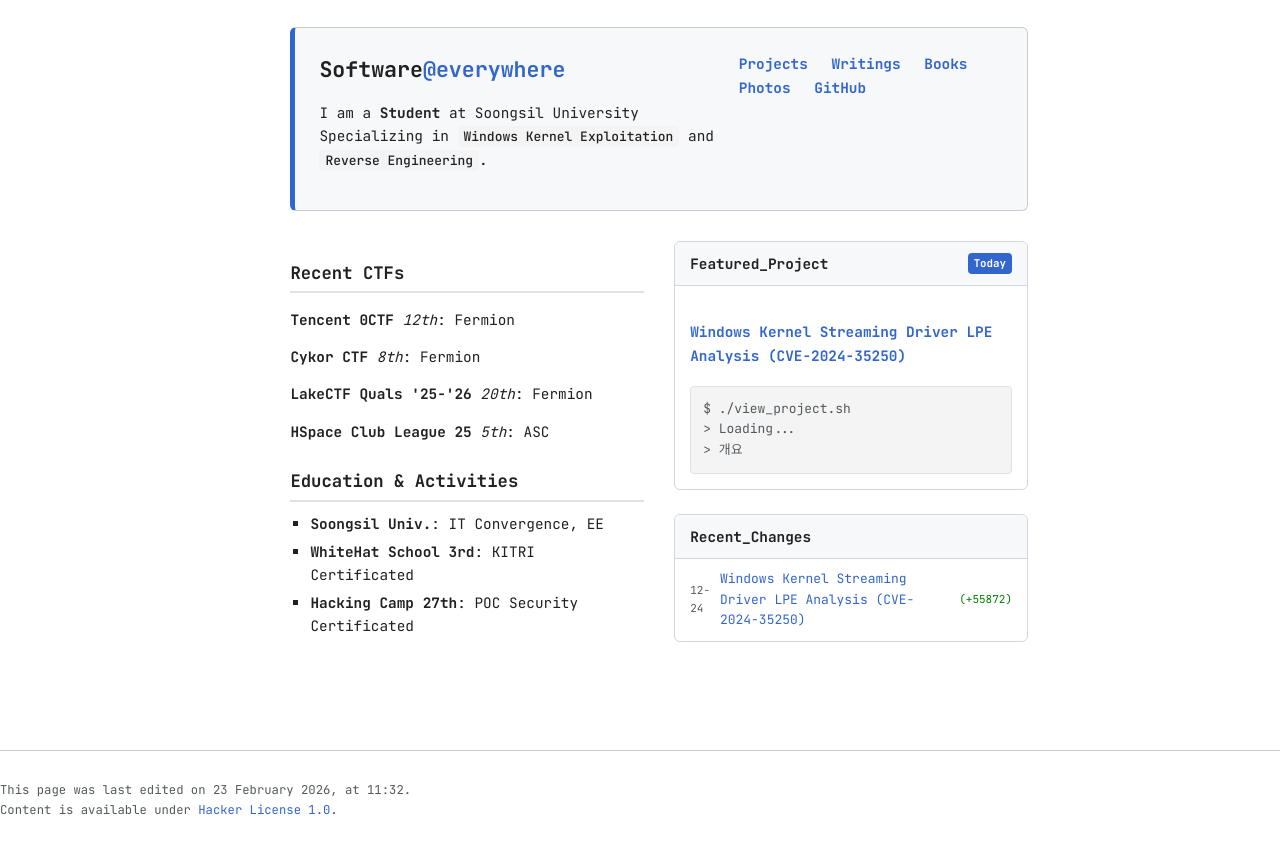
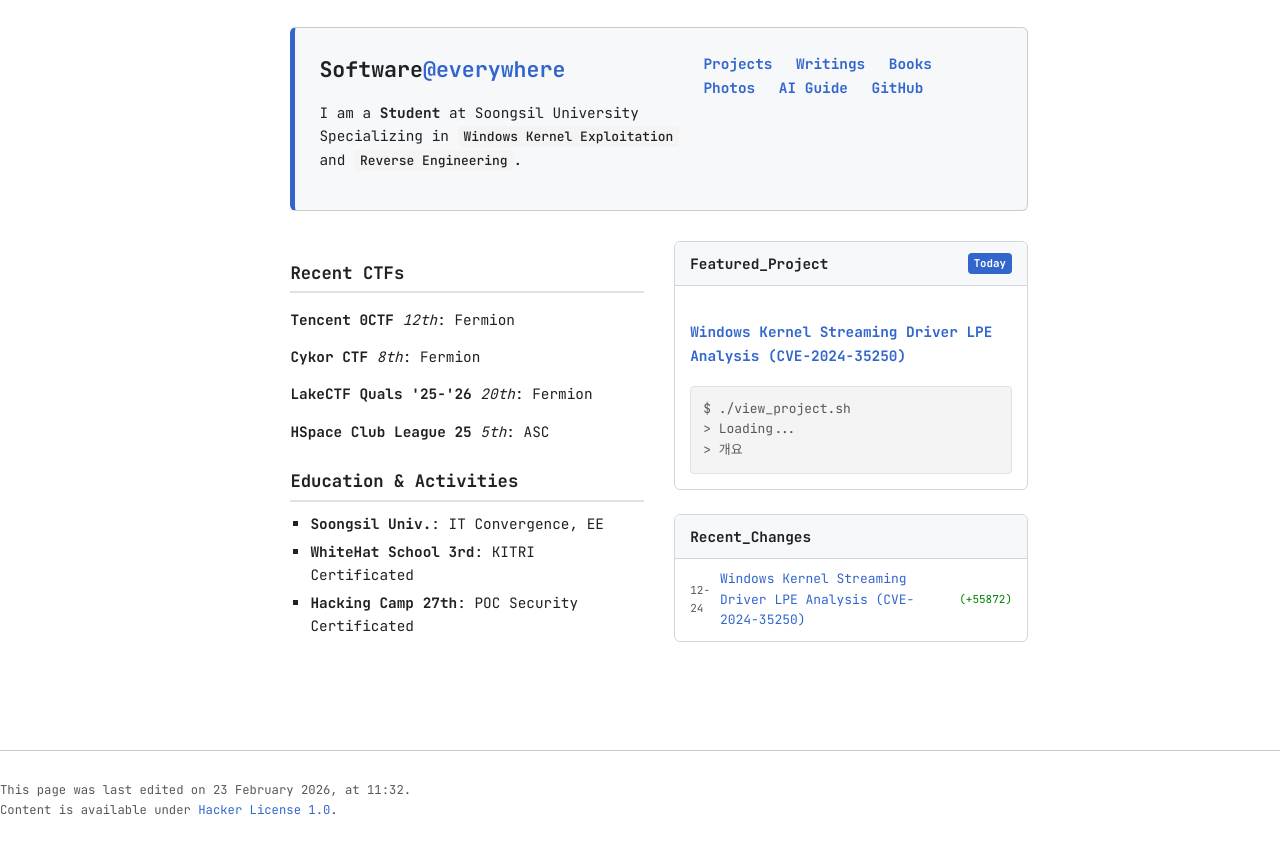
Before and after one commit to SEORY0/SEORY0.github.io, a Jekyll site: the page built from index.html, in a window 1280 px wide and 1385 px high, cut to the strip 535-1385 px from the top of the window. Built offline with Jekyll 4.4.1, drawn with Linux system fonts in a browser that asks for light colours; some web fonts are replaced.

Commit message:
add dark mode logo invert and AI Guide nav to all pages
- Apply CSS filter: invert(1) to logo in dark mode
- Add AI Guide link to home and post layout navigations

Co-Authored-By: Claude Opus 4.6 <noreply@anthropic.com>

```diff
--- a/_layouts/home.html
+++ b/_layouts/home.html
@@ -26,6 +26,7 @@ layout: compress
                         <li class="mw-list-item"><a href="{{ '/writing/' | relative_url }}"><span>Writings</span></a></li>
                         <li class="mw-list-item"><a href="{{ '/books/' | relative_url }}"><span>Books</span></a></li>
                         <li class="mw-list-item"><a href="{{ '/photos/' | relative_url }}"><span>Photos</span></a></li>
+                        <li class="mw-list-item"><a href="{{ '/ai-guide/' | relative_url }}"><span>AI Guide</span></a></li>
                     </ul>
                 </div>
             </div>
@@ -112,6 +113,7 @@ layout: compress
                     <span><a href="{{ '/writing/' | relative_url }}">Writings</a></span>
                     <span><a href="{{ '/books/' | relative_url }}">Books</a></span>
                     <span><a href="{{ '/photos/' | relative_url }}">Photos</a></span>
+                    <span><a href="{{ '/ai-guide/' | relative_url }}">AI Guide</a></span>
                     <span><a href="https://github.com/SEORY0" target="_blank">GitHub</a></span>
                 </div>
             </div>
--- a/_layouts/post.html
+++ b/_layouts/post.html
@@ -25,6 +25,7 @@ layout: compress
                         <li class="mw-list-item selected"><a href="{{ '/writing/' | relative_url }}"><span>Writings</span></a></li>
                         <li class="mw-list-item"><a href="{{ '/books/' | relative_url }}"><span>Books</span></a></li>
                         <li class="mw-list-item"><a href="{{ '/photos/' | relative_url }}"><span>Photos</span></a></li>
+                        <li class="mw-list-item"><a href="{{ '/ai-guide/' | relative_url }}"><span>AI Guide</span></a></li>
                     </ul>
                 </div>
             </div>
--- a/_sass/_main.scss
+++ b/_sass/_main.scss
@@ -119,6 +119,7 @@ ul { list-style: none; padding: 0; margin: 0; }
   .mw-logo-wordmark { font-size: 1.6em; font-weight: 700; color: var(--color-base); }
   .mw-logo-tagline { font-size: 0.85em; color: var(--color-subtle); display: block; margin-top: -2px; }
 }
+.skin-theme-clientpref-night .mw-logo-icon { filter: invert(1); }
 
 /* --- Search Box & Results Styling --- */
 
```
